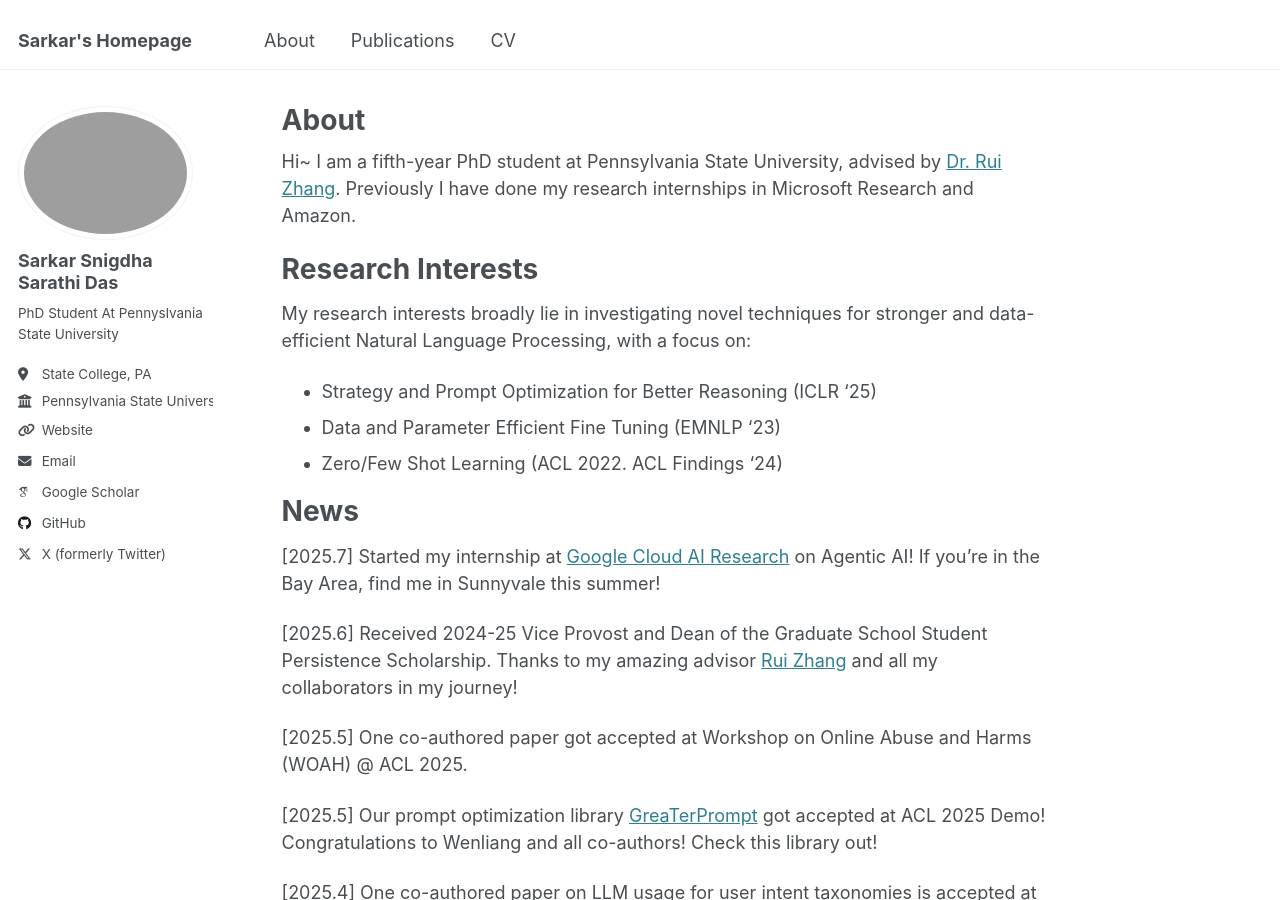
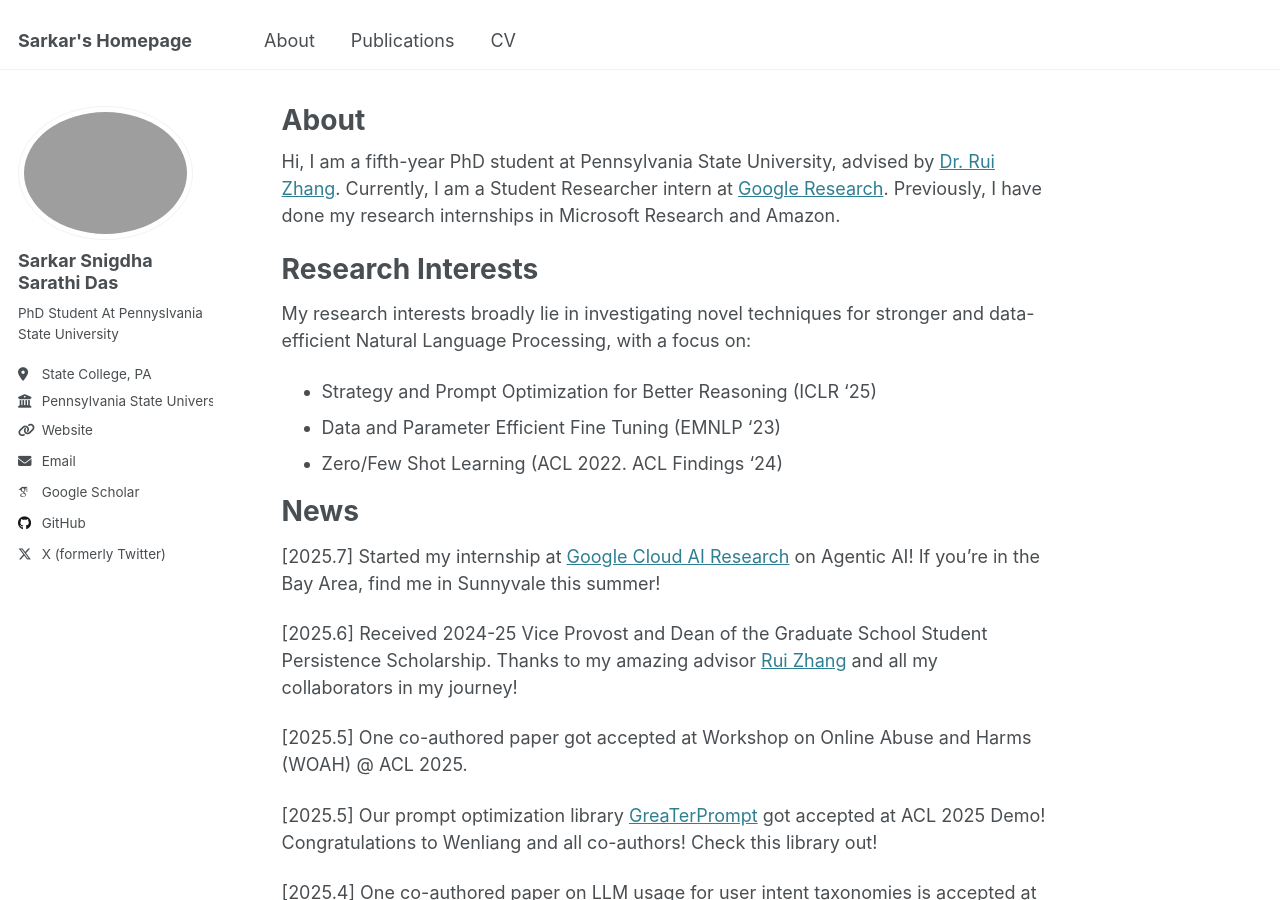
Before and after one commit to Sarathismg/sarathismg.github.io, a Jekyll site: the page built from _pages/about.md, in a window 1280 px wide and 900 px high. Built offline with Jekyll 4.4.1, drawn with Linux system fonts in a browser that asks for light colours; some web fonts are replaced.

Commit message:
Update about.md

```diff
--- a/_pages/about.md
+++ b/_pages/about.md
@@ -7,7 +7,7 @@ redirect_from:
   - /about.html
 ---
 
-Hi~ I am a fifth-year PhD student at Pennsylvania State University, advised by [Dr. Rui Zhang](https://ryanzhumich.github.io). Previously I have done my research internships in Microsoft Research and Amazon.
+Hi, I am a fifth-year PhD student at Pennsylvania State University, advised by [Dr. Rui Zhang](https://ryanzhumich.github.io). Currently, I am a Student Researcher intern at [Google Research](https://research.google/teams/cloud-ai/). Previously, I have done my research internships in Microsoft Research and Amazon.
 
 Research Interests
 ======
```
